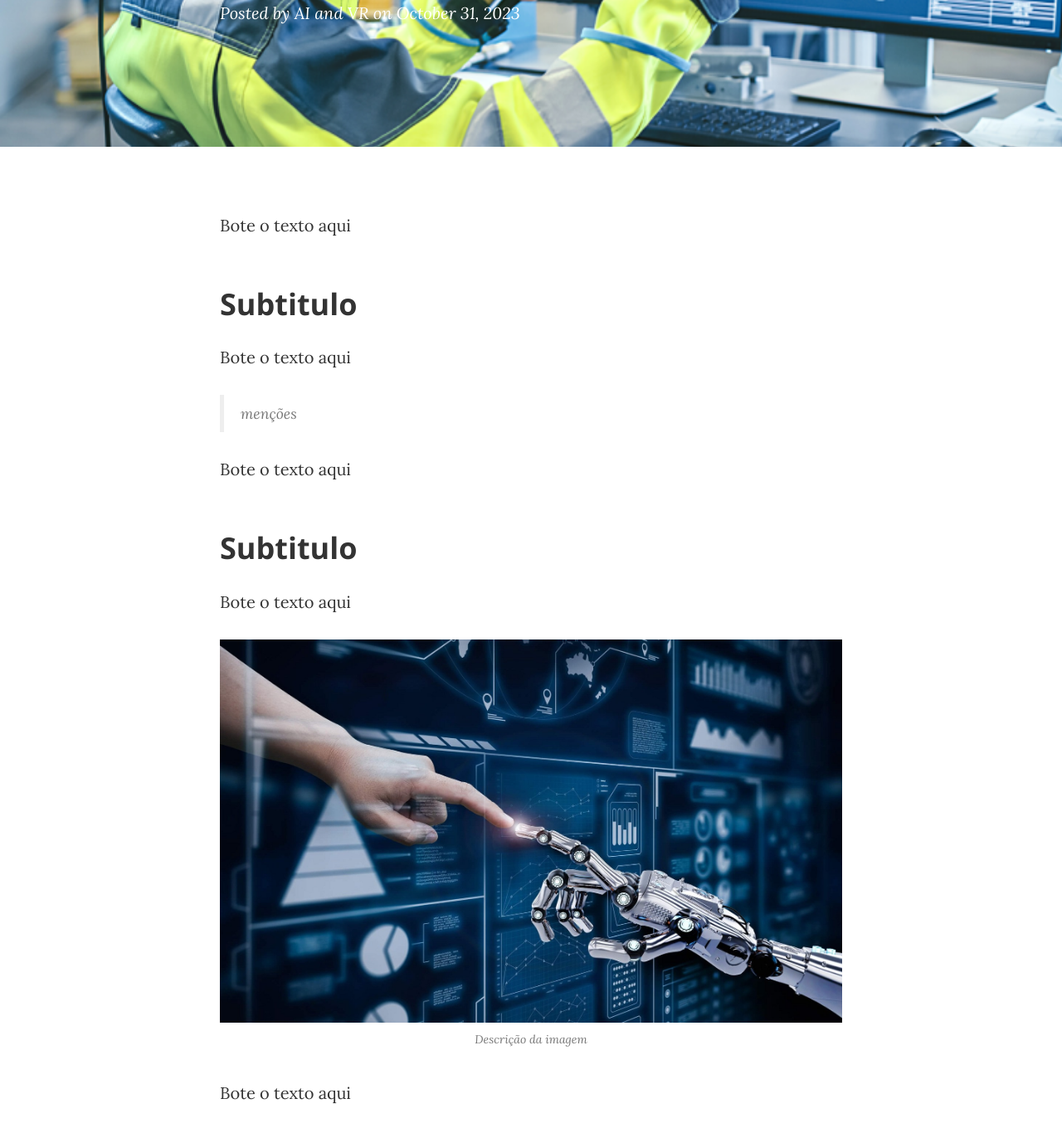
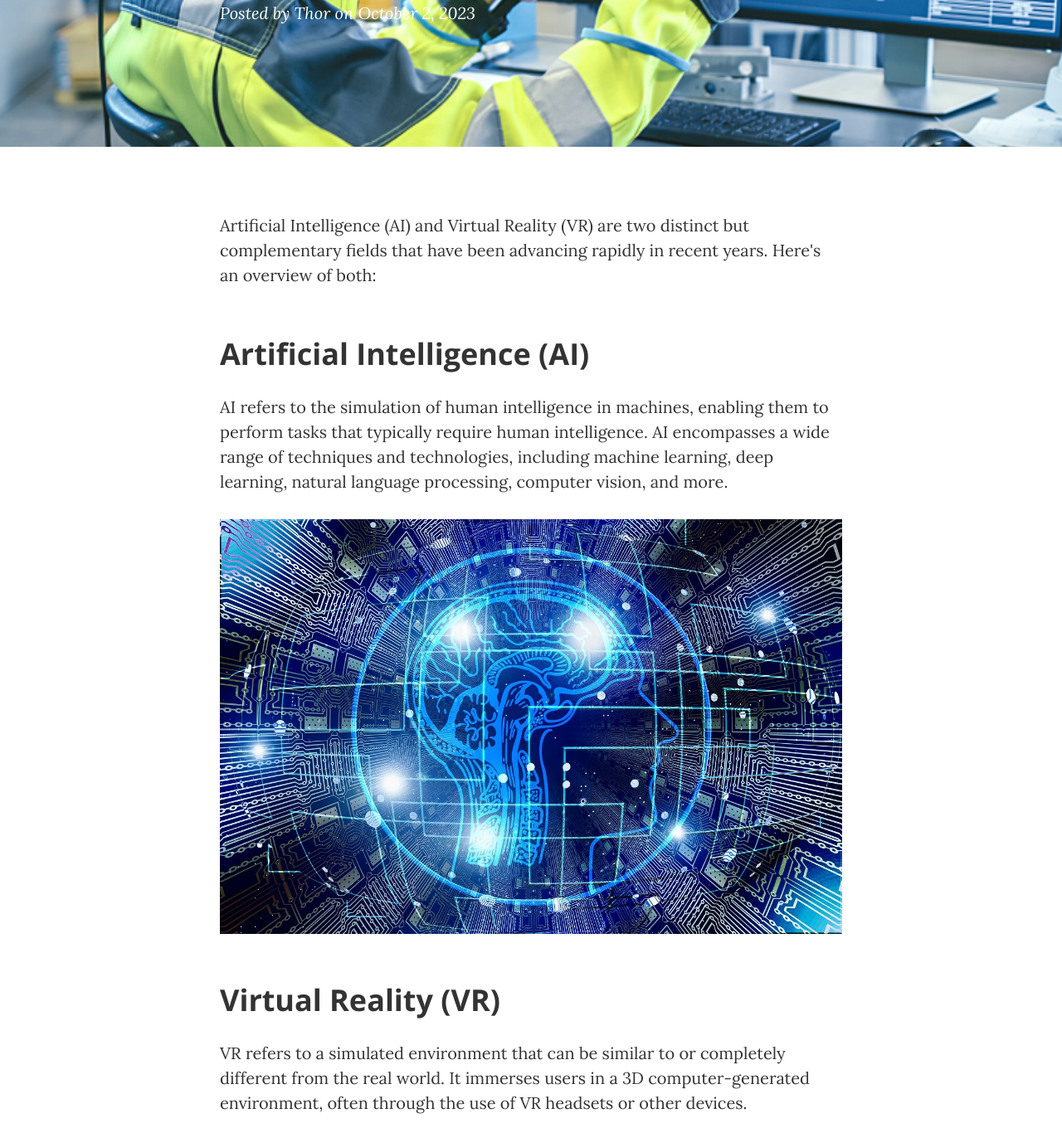
Before and after one commit to Guilhermeme14/Blog-a3, a website: page post1.html in a window 1280 px wide. Shown: the part 420-1780 px from the top of the page at 83% size. Drawn offline with nearby package versions, Linux system fonts and the light colour scheme.

Commit message:
Preenchi Post1

```diff
--- a/post1.html
+++ b/post1.html
@@ -55,7 +55,7 @@
                     <div class="post-heading">
                         <h1>An overview of artificial intelligence and virtual reality</h1>
                         <h2 class="subheading">Overview</h2>
-                        <span class="meta">Posted by <a href="#">AI and VR</a> on October 31, 2023</span>
+                        <span class="meta">Posted by <a href="#">Thor</a> on October 2, 2023</span>
                     </div>
                 </div>
             </div>
@@ -67,28 +67,33 @@
         <div class="container">
             <div class="row">
                 <div class="col-lg-8 col-lg-offset-2 col-md-10 col-md-offset-1">
-                    <p>Bote o texto aqui</p>
+                    <p>Artificial Intelligence (AI) and Virtual Reality (VR) are two distinct but complementary fields that have been advancing rapidly in recent years. Here's an overview of both:</p>
 
-                    <h2 class="section-heading">Subtitulo</h2>
+                    <h2 class="section-heading">Artificial Intelligence (AI)</h2>
 
-                    <p>Bote o texto aqui</p>
-
-                    <blockquote>menções</blockquote>
-
-                    <p>Bote o texto aqui</p>
-
-                    <h2 class="section-heading">Subtitulo</h2>
-
-                    <p>Bote o texto aqui</p>
+                    <p>AI refers to the simulation of human intelligence in machines, enabling them to perform tasks that typically require human intelligence. AI encompasses a wide range of techniques and technologies, including machine learning, deep learning, natural language processing, computer vision, and more. </p>
 
                     <a href="#">
-                        <img class="img-responsive" src="img/post_1_content.jpg" alt=""> <!-- BOTE IMAGENS (SE QUISER) -->
+                        <img class="img-responsive" src="img/Image-2.jpg" alt=""> <!-- BOTE IMAGENS (SE QUISER) -->
                     </a>
-                    <span class="caption text-muted">Descrição da imagem</span>
 
-                    <p>Bote o texto aqui</p>
 
-                    <p>Placeholder text by <a href="http://spaceipsum.com/">Space Ipsum</a>. Photographs by <a href="https://www.flickr.com/photos/nasacommons/">NASA on The Commons</a>.</p>
+                    <h2 class="section-heading">Virtual Reality (VR)</h2>
+
+                    <p>VR refers to a simulated environment that can be similar to or completely different from the real world. It immerses users in a 3D computer-generated environment, often through the use of VR headsets or other devices.</p>
+
+                    <a href="#">
+                        <img class="img-responsive" src="img/Image-1.png" alt=""> <!-- BOTE IMAGENS (SE QUISER) -->
+                    </a>
+
+                    <h2 class="section-heading">Synergy between AI and VR</h2>
+
+                    <p>The integration of AI and VR is an exciting frontier, offering numerous possibilities for creating more immersive, intelligent, and adaptive virtual experiences. As these technologies continue to advance, we can expect to see even more innovative applications and developments in the intersection of AI and VR.</p>
+
+                    <a href="#">
+                        <img class="img-responsive" src="img/Image-3.png" alt=""> <!-- BOTE IMAGENS (SE QUISER) -->
+                    </a>
+
                 </div>
             </div>
         </div>
```
Also changed, not shown: img/Image-1.png (added), img/Image-2.jpg (added), img/Image-3.png (added).
